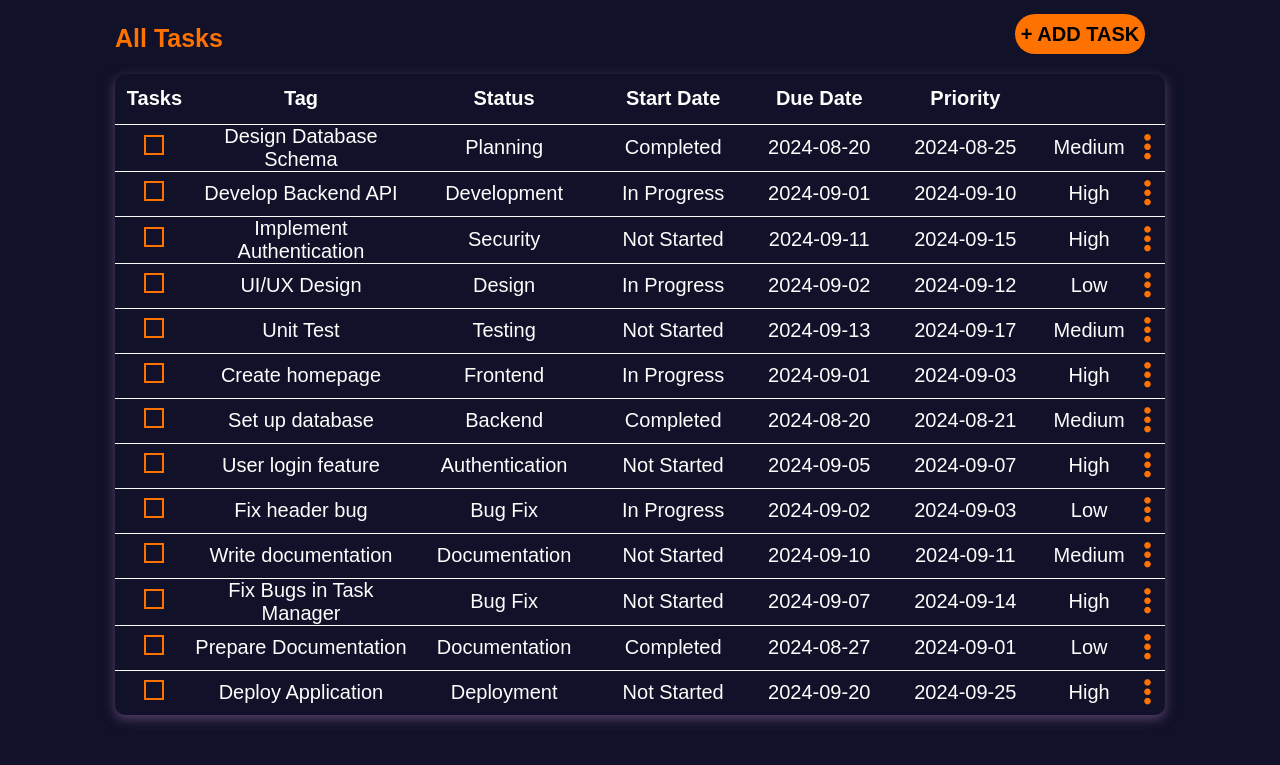
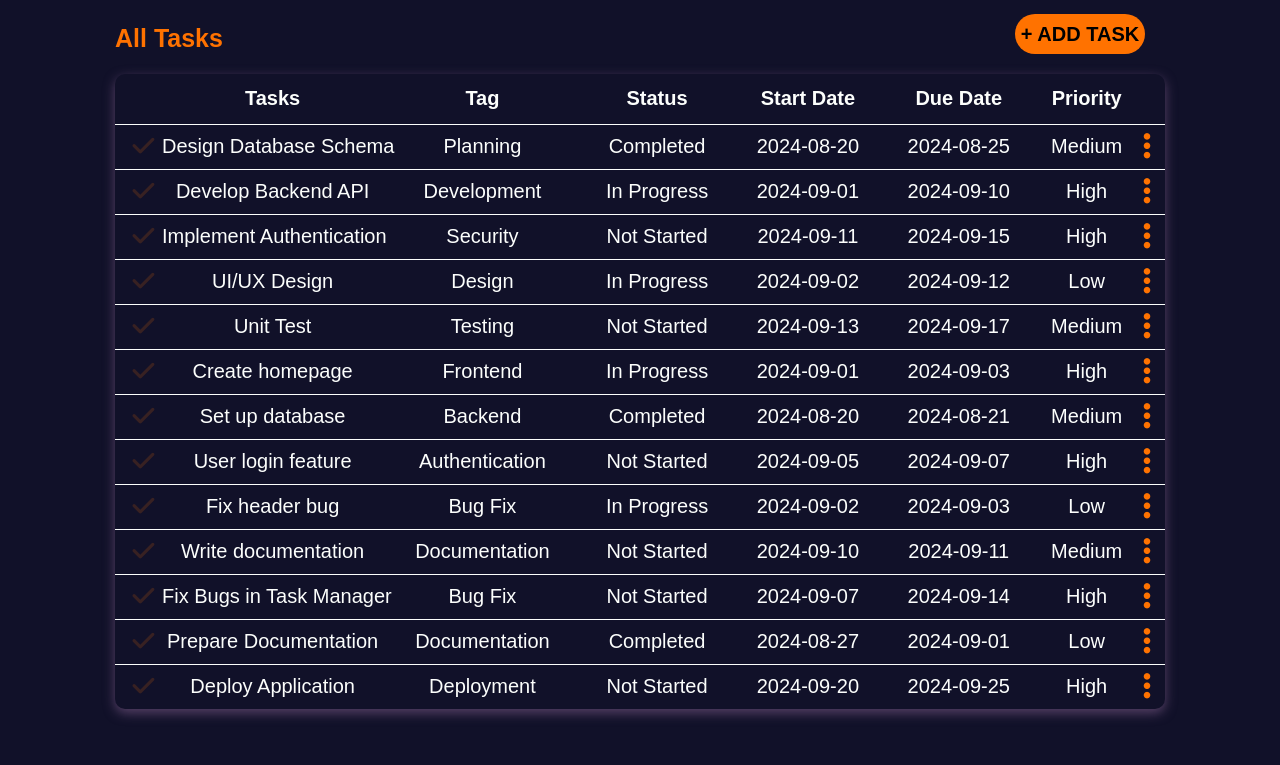
Before and after one commit to happypoot300/App-Dev-Lab-Act-2, a PHP site: page / in a window 1280 px wide. Shown: the part 70-835 px from the top of the page. After the commit the page ends 788 px from the top, so only its background shows below. Run offline with PHP 8.4, Linux system fonts and the light colour scheme; data comes from the database, SQL or seed files in the repository; some libraries are stand-ins or nearby versions.

Commit message:
Updated backlogs

```diff
--- a/TestingSite/root/index.php
+++ b/TestingSite/root/index.php
@@ -26,9 +26,15 @@ try {
     <meta charset="UTF-8">
     <meta name="viewport" content="width=device-width, initial-scale=1.0">
 
-    <!-- Fontawesome-->
+    <!-- Fontawesome -->
     <script src="https://kit.fontawesome.com/76890dc9bd.js" crossorigin="anonymous"></script>
 
+    <!-- JQuery -->
+    <script src="https://code.jquery.com/jquery-3.7.1.min.js"
+        integrity="sha256-/JqT3SQfawRcv/BIHPThkBvs0OEvtFFmqPF/lYI/Cxo="
+        crossorigin="anonymous"></script>
+
+    <!-- CSS -->
     <link rel="stylesheet" href="styles/reset.css">
     <link rel="stylesheet" href="styles/index.css?v=<?php echo time(); ?>">
     <title>TaskM</title>
@@ -49,12 +55,13 @@ try {
         <section class="body__tableWrapper">
             <div class="body__container">
                 <p>All Tasks</p>
-                <a href="pages/forms/add_task_form.php"><button class="button__addtask">+ ADD TASK</button></a>
+                <button class="button__addtask">+ ADD TASK</button>
             </div>
 
             <table>
                 <thead>
                     <tr>
+                        <th></th>
                         <th>Tasks</th>
                         <th>Tag</th>
                         <th>Status</th>
@@ -70,15 +77,23 @@ try {
                 } else {
                     foreach ($result as $row) {
                         echo "<tr>";
-                        echo "<td><input type='checkbox'></td>";
-                        echo "<td>" . htmlspecialchars($row["task_title"]) . "</td>";
-                        echo "<td>" . htmlspecialchars($row["tag"]) . "</td>";
-                        echo "<td>" . htmlspecialchars($row["status"]) . "</td>";
-                        echo "<td>" . htmlspecialchars($row["start_date"]) . "</td>";
-                        echo "<td>" . htmlspecialchars($row["end_date"]) . "</td>";
-                        echo "<td>" . htmlspecialchars($row["priority"]) . "</td>";
+                        echo "<td class='td__text'><i class='fa-solid fa-check fa-lg check'></i></td>";
+                        echo "<td class='td__text'>" . htmlspecialchars($row["task_title"]) . "</td>";
+                        echo "<td class='td__text'>" . htmlspecialchars($row["tag"]) . "</td>";
+                        echo "<td class='td__text'>" . htmlspecialchars($row["status"]) . "</td>";
+                        echo "<td class='td__text'>" . htmlspecialchars($row["start_date"]) . "</td>";
+                        echo "<td class='td__text'>" . htmlspecialchars($row["end_date"]) . "</td>";
+                        echo "<td class='td__text'>" . htmlspecialchars($row["priority"]) . "</td>";
 
-                        echo "<td> <a href='pages/forms/update_task_form.php?id=" . $row["id"] . "'><i class='fa-solid fa-ellipsis-vertical fa-xl'></i></a></td>";
+                        echo "<td class='td__text'>
+                            <div class='dropdown'>
+                                <i class='fa-solid fa-ellipsis-vertical fa-xl' id='actions' data-id='" . $row['id'] . "'></i>
+                                <div class='dropdown-content'>
+                                    <a class='edit' data-id='" . $row['id'] . "'>Edit</a>
+                                    <a class='delete' data-id='" . $row['id'] . "'>Delete</a>
+                                </div>
+                            </div>
+                        </td>";
                         echo "</tr>";
                     }
                 }
@@ -91,3 +106,4 @@ try {
 </body>
 
 </html>
+<script src="scripts/index.js"></script>
--- a/TestingSite/root/styles/index.css
+++ b/TestingSite/root/styles/index.css
@@ -125,14 +125,19 @@ th {
   vertical-align: middle;
 }
 
-td {
+.td__text {
   height: 45px;
   max-width: 150px;
   font-size: var(--standardText);
   color: var(--baby-powder);
   border-top: 1px solid var(--baby-powder);
   word-wrap: break-word;
+  white-space: nowrap;
   vertical-align: middle;
+}
+
+.td__text button {
+  margin-left: 10px;
 }
 
 .no-task-message {
@@ -143,17 +148,52 @@ td {
 .fa-ellipsis-vertical {
   color: var(--pumpkin);
   cursor: pointer;
-  margin: 0 10px 0 0;
+  margin-right: 10px;
 }
 
-input[type="checkbox"] {
-  width: 20px;
-  height: 20px;
-  border: 2px solid var(--pumpkin);
+.fa-check {
+  color: rgba(255, 115, 0, 0.164);
   cursor: pointer;
+  margin-left: 10px;
 }
 
-input[type="checkbox"]:hover {
-  border-color: var(--pumkin_hover);
-  background-color: rgba(255, 133, 51, 0.61);
+.fa-check.active {
+  color: var(--pumpkin);
 }
+
+.strikethrough {
+  text-decoration: line-through;
+}
+
+.dropdown {
+  position: relative;
+  display: inline-block;
+  border-radius: 5px;
+}
+
+.dropdown-content {
+  display: none;
+  position: absolute;
+  background-color: var(--baby-powder);
+  min-width: 100px;
+  top: 35px;
+  left: -115px;
+  z-index: 1;
+  padding: 5px;
+  border-radius: 5px;
+}
+
+.dropdown-content a {
+  color: var(--oxford-blue);
+  font-size: var(--standardText);
+  padding: 12px 16px;
+  display: block;
+}
+
+.dropdown-content a:nth-child(2) {
+  border-top: 2px solid var(--oxford-blue);
+}
+
+.dropdown-content a:hover {
+  background-color: var(--pumkin_hover);
+}
```
Also changed, not shown: TestingSite/root/styles/forms/add_task_form.css (line endings or trailing spaces), 2 other files.
